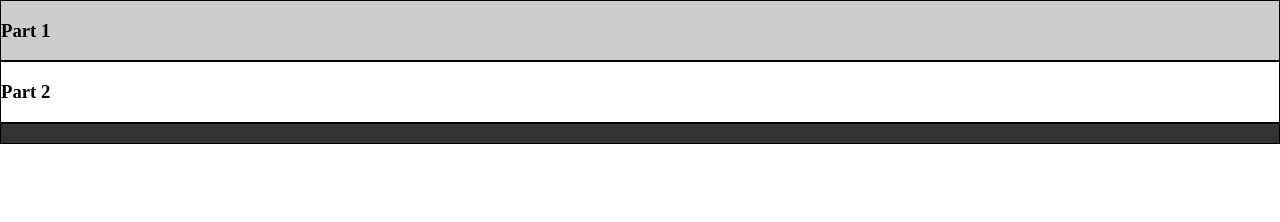
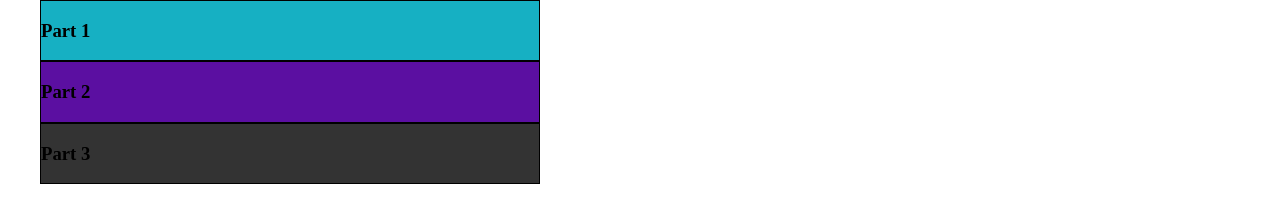
Before and after one commit to modestXaker/Firstrepository, a plain HTML site: page index.html in a window 1280 px wide. Drawn offline with Linux system fonts and the light colour scheme.

Commit message:
last change

```diff
--- a/index.html
+++ b/index.html
@@ -14,7 +14,7 @@
 			<h3>Part 2</h3>
 		</div>
 		<div class="block3">
-			<h3 class="Part3"></h3>
+			<h3>Part 3</h3>
 		</div>
 	</div>
 </body>
--- a/sass/main.sass
+++ b/sass/main.sass
@@ -4,13 +4,18 @@ html, body
 	height: 100%
 	width: 100%
 
+.container
+	max-width: 500px
+	margin-left: 40px
+
+
 .block1
 		border: 1px solid black
-		background: #ccc
+		background: #16B0C3
 
 .block2
 		border: 1px solid black
-		background: #fff
+		background: #5B0FA1
 
 .block3
 		border: 1px solid black
```
Also changed, not shown: css/main.css, 1 other file.
